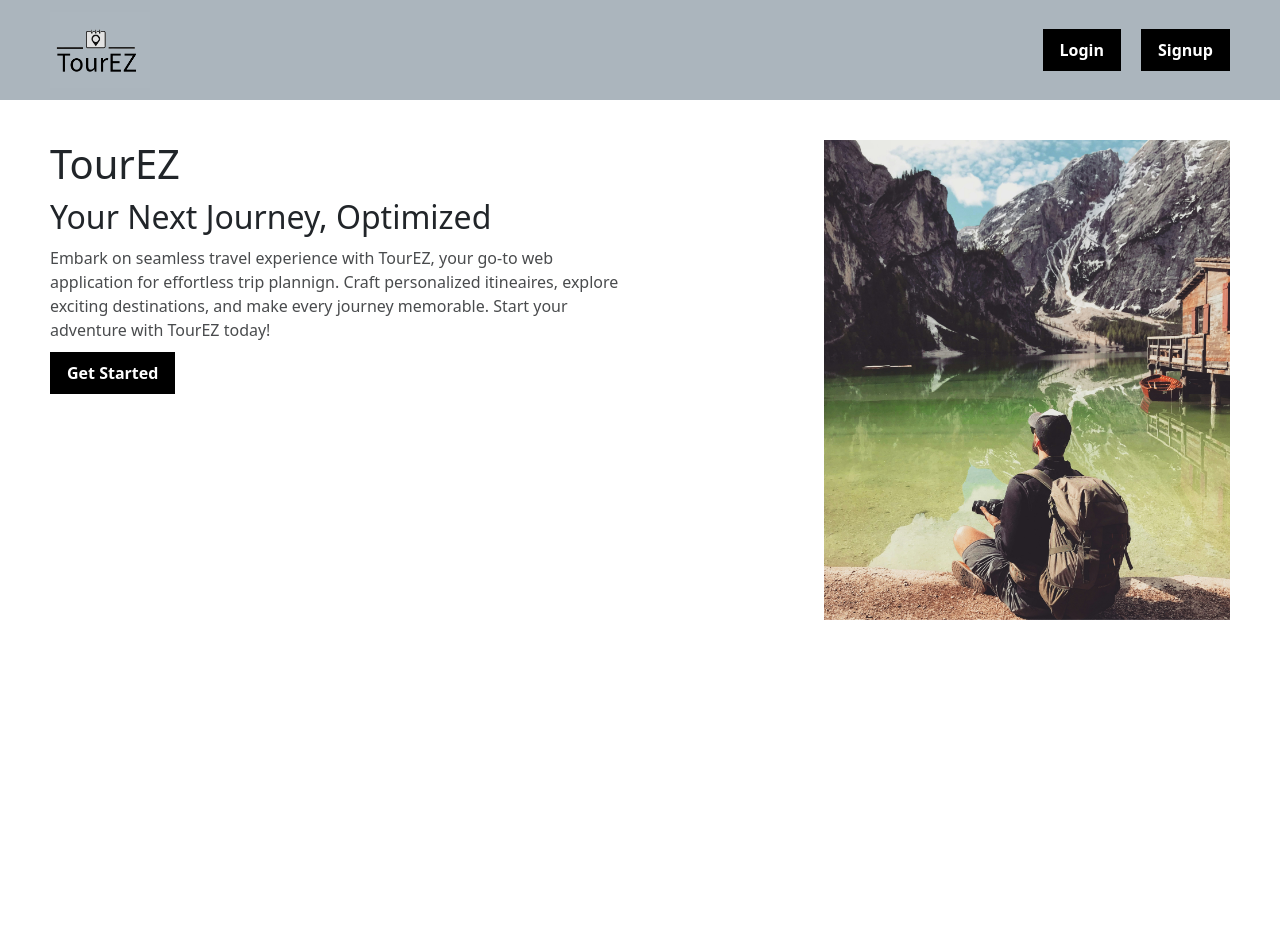
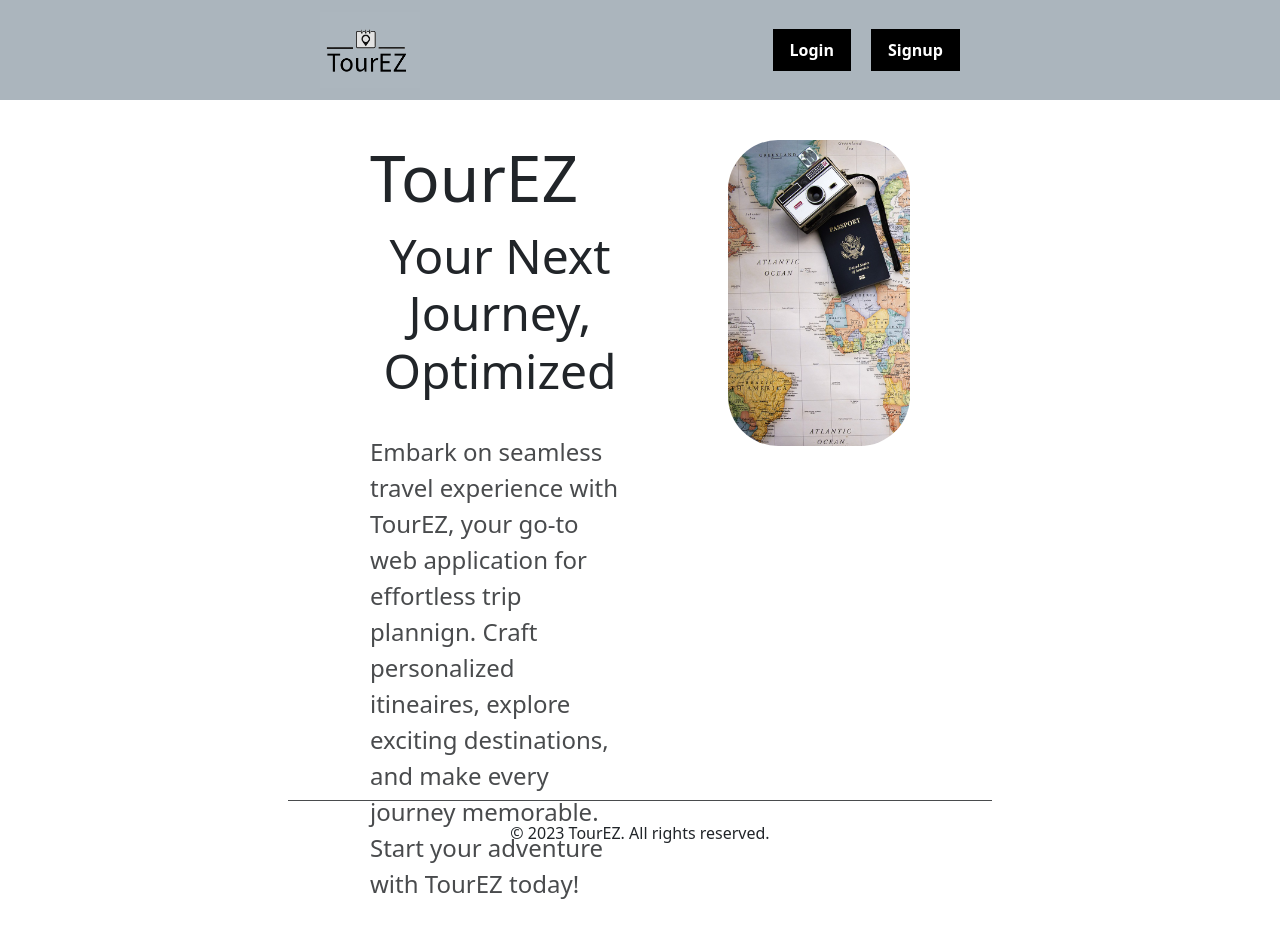
Before and after one commit to diwassapkota805/TourEZ, a React (Create React App) app in the folder client/: page / in a window 1280 px wide. Shown: the top 934 px of the page. Before the commit the page ends 900 px from the top, so only its background shows below. Built offline with nearby package versions, Linux system fonts and the light colour scheme.

Commit message:
updated landing page

```diff
--- a/client/src/Pages/Home/home.css
+++ b/client/src/Pages/Home/home.css
@@ -1,6 +1,6 @@
-.home {
+.home-top {
     width: 100%;
-    height: 100vh;
+    height: 85vh;
     display: flex;
     padding: 0 50px;
     gap: 20px;
@@ -12,21 +12,28 @@
     display: flex;
     flex-direction: column;
     align-items: flex-start;
+    padding-left: 20rem;
 }
 
 .home-left h1{
+    font-size: 4rem;
     margin: 40px 0 10px 0;
 }
 
 .home-left h2 {
+    font-size: 3rem;
     margin: 0 0 10px 0;
+    padding-bottom: 1.5rem;
+
 }
 
 .home-left p {
+    font-size: 1.5rem;
     color: var(--secondary-text-color);
     margin: 20px 0;
     text-align: left;
     margin: 0 0 10px 0;
+    padding-bottom: 1.5rem;
 }
 
 
@@ -36,12 +43,20 @@
     justify-content: flex-end;
     align-items: flex-start;
     width: 50%;
+    padding-right: 20rem;
 }
 
 .home-right .hero-image {
     margin-top: 40px;
     width: 70%;
-    height: 60%;
-    background-image: url("../../assets/Hero.jpeg");
+    height: 45%;
+    background-image: url("../../assets/Hero.jpg");
     background-size: cover;
+    border-radius: 50px;
 }
+
+.divider {
+    height: 1px;
+    background-color: var(--secondary-text-color);
+    margin: 20px 18rem;
+}
--- a/client/src/Pages/Home/home.js
+++ b/client/src/Pages/Home/home.js
@@ -7,10 +7,11 @@ const Home = () => {
 
     const handleGetStarted = () => {
         console.log("Get started button clicked");
-        navigate('/tripInputForm');
+        navigate('/register');
     }
     return (
         <div className="home">
+            <div className="home-top">
                 <div className="home-left">
                     <h1 className="home-title">TourEZ</h1>
                     <h2 className="home-subtitle">Your Next Journey, Optimized</h2>
@@ -21,6 +22,12 @@ const Home = () => {
                     <div className="hero-image"></div>
                 </div>
             </div>
+            <div className="divider"></div>
+            <div className="footer">
+                <p className="footer-text">© 2023 TourEZ. All rights reserved.</p>
+            </div>
+
+        </div>
     );
 };
 
--- a/client/src/components/Navbar/navbar.css
+++ b/client/src/components/Navbar/navbar.css
@@ -5,14 +5,26 @@
     display: flex;
     justify-content: space-between;
     align-items: center;
-    padding: 0 50px;
-    /* overflow: hidden; */
+    padding: 0 20rem;
+}
+
+@media screen and (max-width: 1024px) {
+    .nav-bar {
+        padding: 0 10rem;
+    }
+}
+
+@media screen and (max-width: 768px) {
+    .nav-bar {
+        padding: 0 5rem;
+    }
 }
 
 .logo-container img {
     width: 100px;
     height: 100px;
     object-fit: contain;
+    cursor: pointer;
 }
 
 .auth-buttons {
@@ -24,9 +36,7 @@
 .my-trips {
     font-size: large;
     font-weight: 400;
-    /* put it next to the buttons */
     margin-left: auto;
     margin-right: 30px;
     cursor: pointer;
-
 }
```
Also changed, not shown: client/src/assets/Hero.jpg (added). Lines whose indentation alone changed are shown as unchanged.
